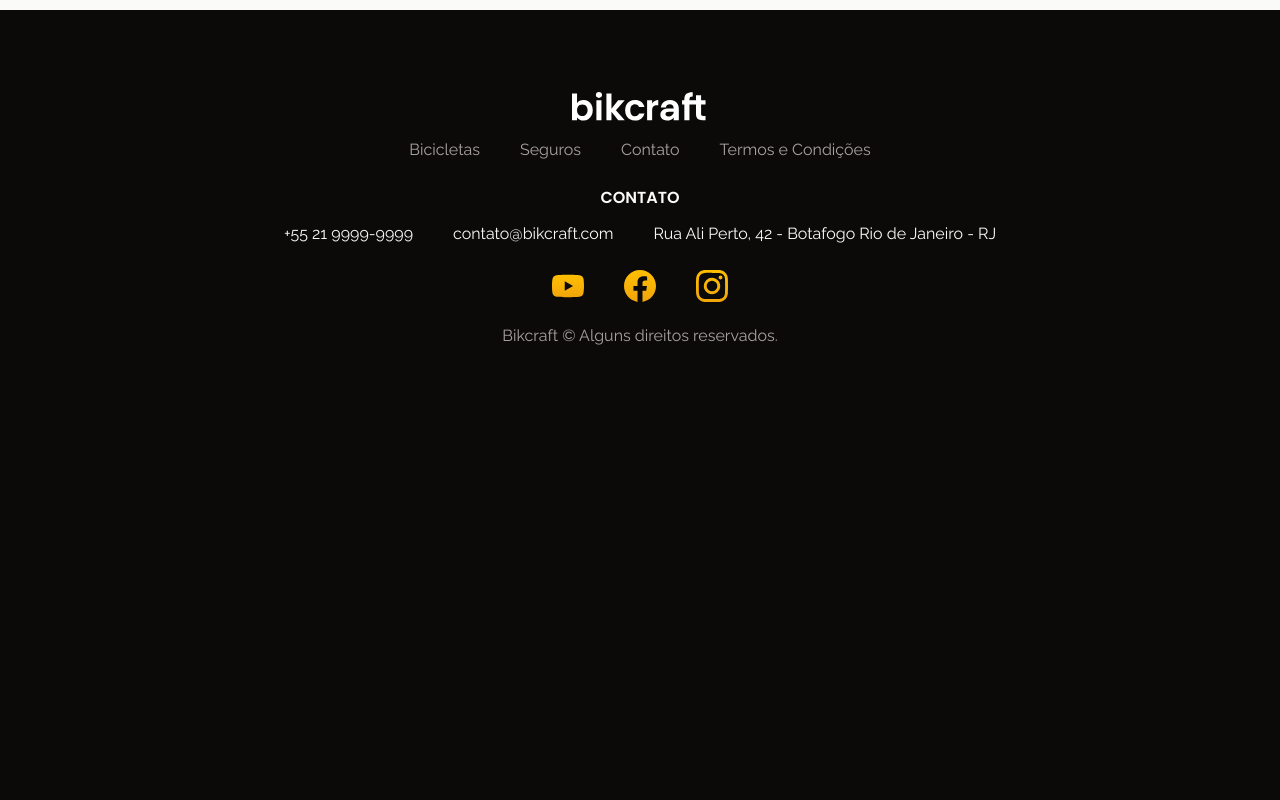
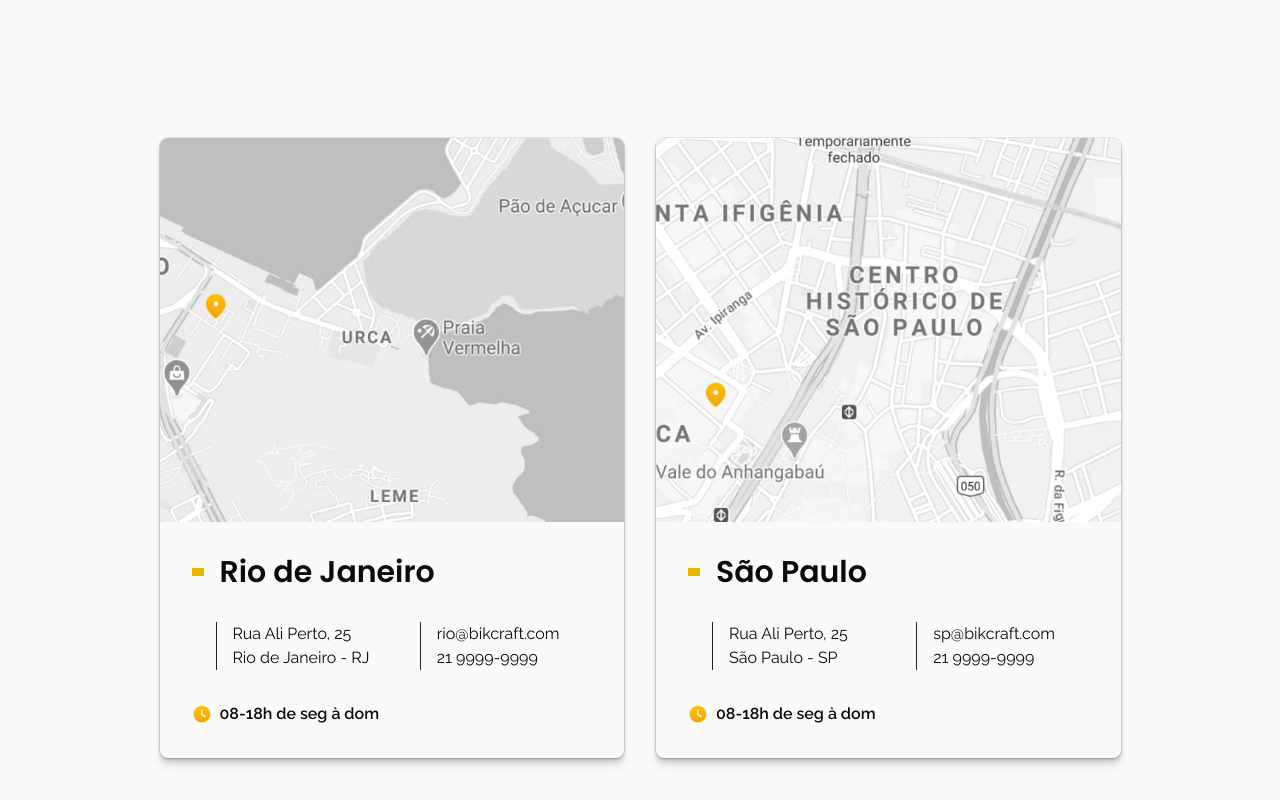
Before and after one commit to barcaca/bikcraft-origamid-barcaca, a Next.js app: page /contato in a window 1280 px wide. Shown: the part 1160-1960 px from the top of the page. Before the commit the page ends 1586 px from the top, so only its background shows below. Built offline with nearby package versions, Linux system fonts and the light colour scheme.

Commit message:
feat: pagina contato

```diff
--- a/src/app/contato/page.tsx
+++ b/src/app/contato/page.tsx
@@ -16,6 +16,8 @@ export default function ContatoPage() {
         <Title title="nosso contato" subTitle="respostas em até 24h" />
       </main>
       <ContatctSection />
+
+      <CardAddress />
     </>
   )
 }
@@ -41,3 +43,74 @@ function ContatctSection() {
     </section>
   )
 }
+
+const address = [
+  {
+    name: 'Rio de Janeiro',
+    local: ['Rua Ali Perto, 25', 'Rio de Janeiro - RJ'],
+    contact: ['rio@bikcraft.com', '21 9999-9999'],
+    src: '/lojas/rj.jpg',
+  },
+  {
+    name: 'São Paulo',
+    local: ['Rua Ali Perto, 25', 'São Paulo - SP'],
+    contact: ['sp@bikcraft.com', '21 9999-9999'],
+    src: '/lojas/sp.jpg',
+  },
+]
+
+function CardAddress() {
+  return (
+    <article className="bg-foreground py-16 text-background lg:py-32">
+      <div className="container px-6 sm:px-8">
+        <div className="grid grid-cols-1 sm:gap-6 lg:grid-cols-2 lg:gap-8">
+          {address.map((info) => (
+            <div
+              key={info.name}
+              className="flex flex-col overflow-hidden rounded-lg shadow-shape"
+              aria-labelledby={`address-title-${info.name}`}
+            >
+              <div className="sm:h-96">
+                <Image
+                  width={1120}
+                  height={520}
+                  src={info.src}
+                  alt={`Mapa marcando o endereço em ${info.local[0]} , ${info.local[1]}`}
+                  className="h-full w-full object-cover object-center sm:h-full sm:w-full"
+                />
+              </div>
+              <div className="flex flex-1 flex-col space-y-8 p-4 lg:p-8">
+                <div className="flex items-center gap-2">
+                  <span className="mr-2 inline-block h-2 w-3 bg-yellow-500" />
+                  <h2 className="text-xl lg:text-3xl">{info.name}</h2>
+                </div>
+                <div className="grid gap-2 xs:grid-cols-2">
+                  <div className="border-l border-border pl-4 sm:ml-6">
+                    {info.local.map((item, i) => {
+                      return <p key={i}>{item}</p>
+                    })}
+                  </div>
+                  <div className="border-l border-border pl-4 sm:ml-6">
+                    {info.contact.map((item, i) => {
+                      return <p key={i}>{item}</p>
+                    })}
+                  </div>
+                </div>
+                <div className="flex items-center gap-2">
+                  <Image
+                    width={20}
+                    height={20}
+                    src={'/icones/horario.svg'}
+                    alt=""
+                    aria-hidden="true"
+                  />
+                  <p className="text-base font-semibold">08-18h de seg à dom</p>
+                </div>
+              </div>
+            </div>
+          ))}
+        </div>
+      </div>
+    </article>
+  )
+}
```
